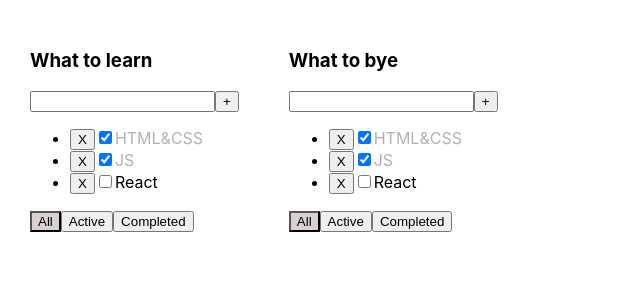
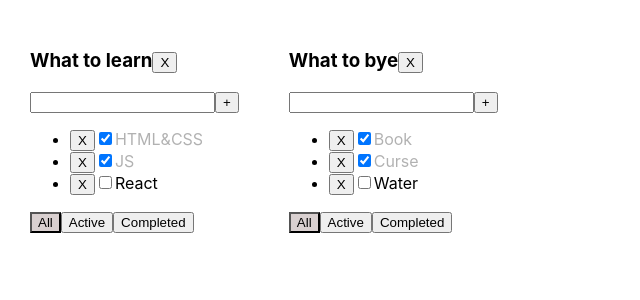
Before and after one commit to KirillDolzhenkov/task-manager-app, a React (Create React App) app: page / in a window 1280 px wide. Shown: the top 300 px of the page, without its empty margins (0-640 px from the left). Built offline with nearby package versions, Linux system fonts and the light colour scheme.

Commit message:
added multitodolist functionality

```diff
--- a/src/App.tsx
+++ b/src/App.tsx
@@ -19,44 +19,62 @@ export type FilterValueType = "All" | "Active" | "Completed"
 
 function App() {
 
-    const [tasks, setTasks] = useState<Array<TasksType>>([
+    /*const [tasks, setTasks] = useState<Array<TasksType>>([
         {id: v1(), isDone: true, name: 'HTML&CSS'},
         {id: v1(), isDone: true, name: 'JS'},
         {id: v1(), isDone: false, name: 'React'},
+    ]);*/
+
+    /*const [filterValue, setFilterValue] = useState<FilterValueType>("All");*/
+
+    const todoListId1 = v1();
+    const todoListId2 = v1();
+
+    const [tasks, setTasks] = useState({
+        [todoListId1]:[
+            {id: v1(), isDone: true, name: 'HTML&CSS'},
+            {id: v1(), isDone: true, name: 'JS'},
+            {id: v1(), isDone: false, name: 'React'},
+        ],
+        [todoListId2]:[
+            {id: v1(), isDone: true, name: 'Book'},
+            {id: v1(), isDone: true, name: 'Curse'},
+            {id: v1(), isDone: false, name: 'Water'},
+        ]
+    });
+
+    console.log(tasks)
+
+    const [todoLists, setTodoLists] = useState<Array<TodoListsType>>([
+        {id: todoListId1, name: 'What to learn', filterValue: "All"},
+        {id: todoListId2, name: 'What to bye', filterValue: "All"},
     ]);
 
-    const [filterValue, setFilterValue] = useState<FilterValueType>("All");
-
-    const [todoLists, setTodoLists] = useState<Array<TodoListsType>>([
-        {id: v1(), name: 'What to learn', filterValue: "Active"},
-        {id: v1(), name: 'What to bye', filterValue: "Completed"},
-    ]);
-
-    const removeTask = (id: string) => {
-       setTasks(tasks.filter(t => t.id !== id));
+    const removeTask = (todoListId: string, taskId: string) => {
+        setTasks({...tasks, [todoListId]: tasks[todoListId].filter(t => t.id !== taskId)});
     }
 
-    const addTask = (title: string) => {
+    const addTask = (todoListId: string, title: string) => {
         const newTask: TasksType = {id: v1(), isDone: false, name: title}
-        setTasks([...tasks, newTask]);
+        setTasks({...tasks, [todoListId] : [...tasks[todoListId], newTask]});
     }
 
-    const changFilterValue = (filterValue: FilterValueType) => {
-        setFilterValue(filterValue);
+    const changFilterValue = (id: string, filterValue: FilterValueType) => {
+        setTodoLists(todoLists.map(el=> el.id === id ? {...el, filterValue} : el));
     }
 
-    const changeIsDoneValue = (id: string, isDone: boolean) => {
-        setTasks(tasks.map(el=>el.id === id? {...el, isDone}: el))
+    const changeIsDoneValue = (todoListId: string, taskId: string, isDone: boolean) => {
+        setTasks({...tasks, [todoListId]: tasks[todoListId].map(el=>el.id === taskId ? {...el, isDone} : el)});
     }
 
-    const getTasksForTodolist = (filterValue: FilterValueType) => {
-        let tasksForTodoList = tasks;
+    const getTasksForTodolist = (todoListId: string, filterValue: FilterValueType) => {
+        let tasksForTodoList = tasks[todoListId];
         switch (filterValue) {
             case "Active": {
-                return tasksForTodoList = tasks.filter(t=> !t.isDone);
+                return tasksForTodoList = tasks[todoListId].filter(t=> !t.isDone);
             }
             case "Completed": {
-                return tasksForTodoList = tasks.filter(t=> t.isDone);
+                return tasksForTodoList = tasks[todoListId].filter(t=> t.isDone);
             }
             default: {
                 return tasksForTodoList;
@@ -65,18 +83,25 @@ function App() {
 
     }
 
+    const removeTodoLIst = (todoListId: string) => {
+        setTodoLists([...todoLists.filter(el=>el.id !== todoListId)]);
+        delete tasks[todoListId];
+        console.table(tasks)
+    }
+
     const mappedTodoLists = todoLists.map(tl => {
         return (
             <Todolist
                 key={tl.id}
                 id={tl.id}
                 name={tl.name}
-                /*tasks={getTasksForTodolist(todoLists[tl.id].filterValue)}*/
-                tasks={getTasksForTodolist(filterValue)}
+                filter={tl.filterValue}
+                tasks={getTasksForTodolist(tl.id, tl.filterValue)}
                 removeTask={removeTask}
                 addTask={addTask}
                 changFilterValue={changFilterValue}
                 changeIsDoneValue={changeIsDoneValue}
+                removeTodoLIst={removeTodoLIst}
             />
         )
     });
--- a/src/TodoList.tsx
+++ b/src/TodoList.tsx
@@ -6,11 +6,13 @@ import styles from "./Todolist.module.css";
 type TodolistPropsType = {
     id: string
     name: string
+    filter: FilterValueType
     tasks: TasksType[]
-    removeTask: (id: string) => void
-    addTask: (title: string) => void
-    changFilterValue: (filterValue: FilterValueType) => void
-    changeIsDoneValue: (id: string, isDone: boolean) => void
+    removeTask: (todoListId: string,taskId: string) => void
+    addTask: (todoListId: string, title: string) => void
+    changFilterValue: (id: string, filterValue: FilterValueType) => void
+    changeIsDoneValue: (todoListId: string, taskId: string, isDone: boolean) => void
+    removeTodoLIst: (todoListId: string ) => void
 }
 
 export const Todolist: React.FC<TodolistPropsType> = (props) => {
@@ -27,7 +29,7 @@ export const Todolist: React.FC<TodolistPropsType> = (props) => {
 
     const [title, setTitle] = useState("");
     const [error, setError] = useState<string | null>("");
-    const [selectedButton, setSelectedButton] = useState<FilterValueType>("All");
+    const [selectedButton, setSelectedButton] = useState<FilterValueType>(props.filter);
 
     const allButtonClassname = selectedButton === "All" ? styles.selectedButton : "";
     const activeButtonClassname = selectedButton === "Active" ? styles.selectedButton : "";
@@ -38,15 +40,15 @@ export const Todolist: React.FC<TodolistPropsType> = (props) => {
         setError("");
     }
 
-    const onRemoveTask = (taskId: string) => {
-        props.removeTask(taskId);
+    const onRemoveTask = (id: string, taskId: string) => {
+        props.removeTask(id, taskId);
     }
 
     const onAddTask = (title: string) => {
         if(!title){
             setError("The title field is required");
         } else {
-            props.addTask(title.trim());
+            props.addTask(props.id, title.trim());
             setTitle("");
         }
     }
@@ -56,13 +58,13 @@ export const Todolist: React.FC<TodolistPropsType> = (props) => {
         onAddTask(title);
     }
 
-    const onChangeFilter = (filterValue: FilterValueType) => {
-        props.changFilterValue(filterValue);
+    const onChangeFilter = (id: string, filterValue: FilterValueType) => {
+        props.changFilterValue(props.id, filterValue);
         setSelectedButton(filterValue);
     }
 
-    const onIsDoneValue = (id: string, e: React.ChangeEvent<HTMLInputElement>) => {
-        props.changeIsDoneValue(id, e.currentTarget.checked);
+    const onIsDoneValue = (taskId: string, e: React.ChangeEvent<HTMLInputElement>) => {
+        props.changeIsDoneValue(props.id, taskId, e.currentTarget.checked);
     }
 
     const onInputKeyDownHandler = (event: React.KeyboardEvent<HTMLInputElement>) => {
@@ -73,15 +75,17 @@ export const Todolist: React.FC<TodolistPropsType> = (props) => {
         onChangeInput(event);
     }
 
+    const onRemoveTodoHandler = (todoListId: string) => {
+        props.removeTodoLIst(todoListId);
+    }
 
 
     const mappedTasks = props.tasks.map(t => {
-
         return (
             <li key={t.id}>
                 <Button
                     name={"X"}
-                    callBack={()=>onRemoveTask(t.id)}
+                    callBack={()=>onRemoveTask(props.id, t.id)}
                 />
                 <input
                     type="checkbox"
@@ -95,7 +99,14 @@ export const Todolist: React.FC<TodolistPropsType> = (props) => {
 
     return (
         <div>
-            <h3>{props.name}</h3>
+            <h3>
+                {props.name}
+                <Button
+                    name={"X"}
+                    callBack={()=>onRemoveTodoHandler(props.id)}
+                />
+            </h3>
+
             <div>
                 <input
                     value={title}
@@ -115,17 +126,17 @@ export const Todolist: React.FC<TodolistPropsType> = (props) => {
                 <Button
                     className={allButtonClassname}
                     name={"All"}
-                    callBack={() => onChangeFilter('All')}
+                    callBack={() => onChangeFilter(props.id, 'All')}
                 />
                 <Button
                     className={activeButtonClassname}
                     name={"Active"}
-                    callBack={() => onChangeFilter('Active')}
+                    callBack={() => onChangeFilter(props.id,'Active')}
                 />
                 <Button
                     className={completedButtonClassname}
                     name={"Completed"}
-                    callBack={() => onChangeFilter('Completed')}
+                    callBack={() => onChangeFilter(props.id,'Completed')}
                 />
             </div>
         </div>
--- a/src/index.tsx
+++ b/src/index.tsx
@@ -8,9 +8,9 @@ const root = ReactDOM.createRoot(
   document.getElementById('root') as HTMLElement
 );
 root.render(
-  <React.StrictMode>
+  /*<React.StrictMode>*/
       <App />
-  </React.StrictMode>
+  /*</React.StrictMode>*/
 );
 
 // If you want to start measuring performance in your app, pass a function
```
